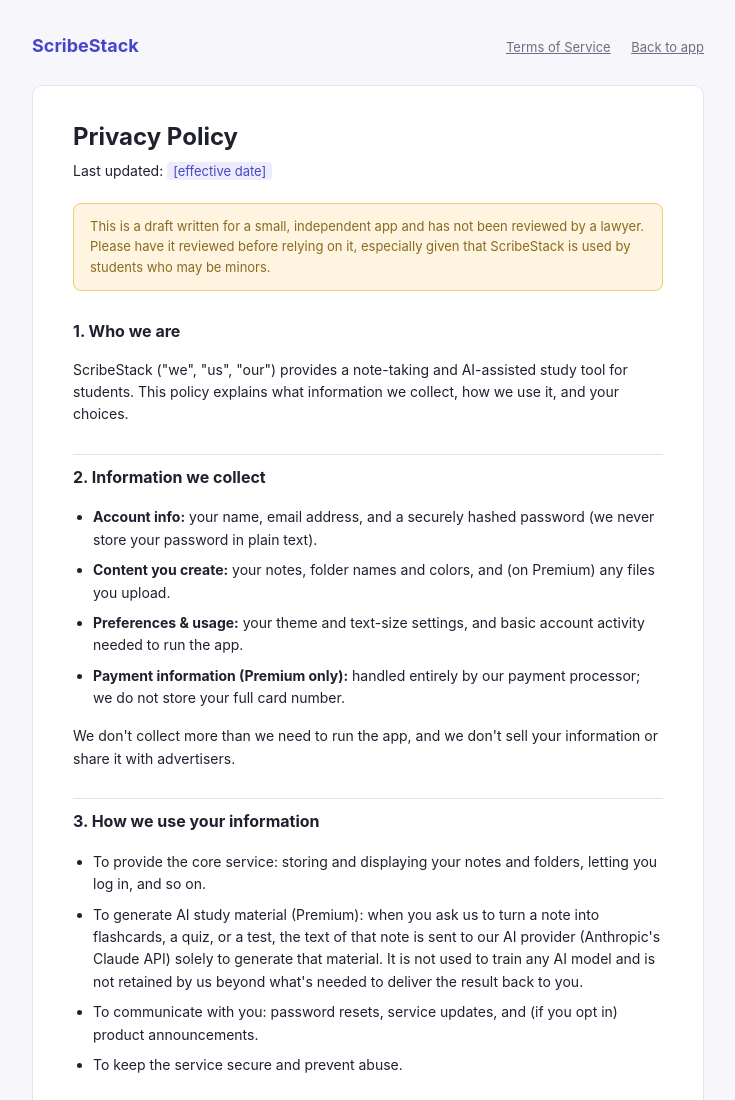
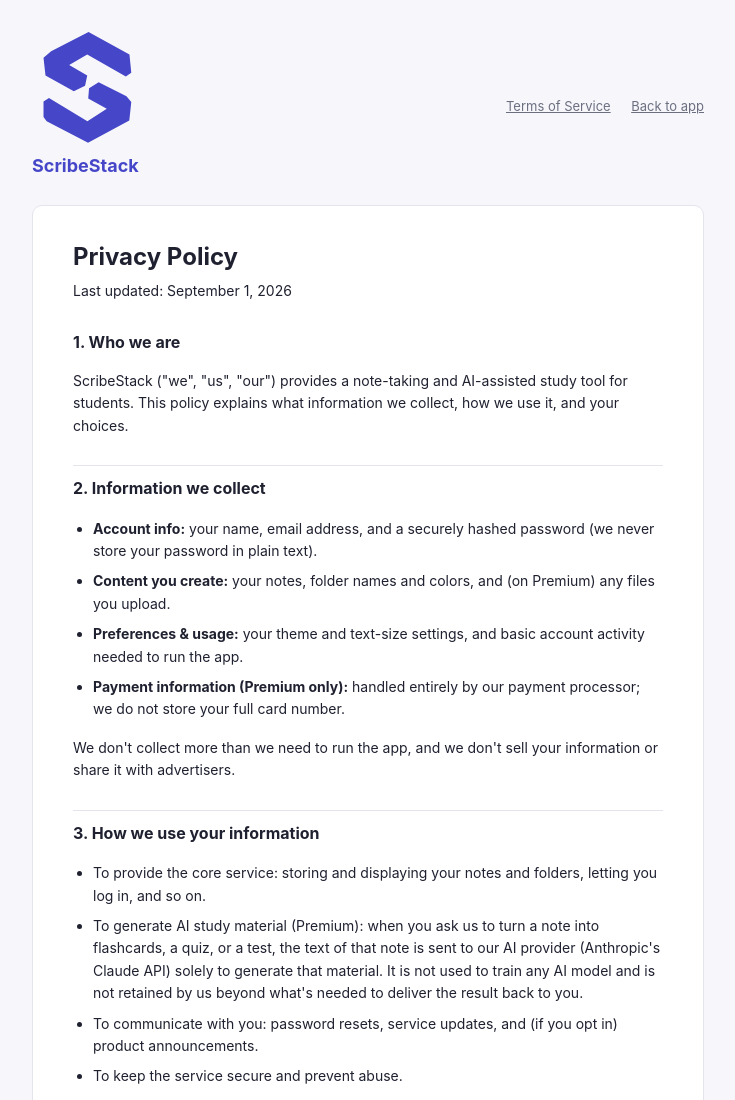
Before and after one commit to clarkretailofficial/study-app, a website: page studyapp/public/privacy.html in a window 1280 px wide. Shown: the top 1100 px of the page, without its empty margins (272-1007 px from the left). Drawn offline with Linux system fonts and the light colour scheme.

Commit message:
Update privacy.html

```diff
--- a/studyapp/public/privacy.html
+++ b/studyapp/public/privacy.html
@@ -9,7 +9,12 @@
 <body>
   <div class="legal-shell">
     <div class="legal-topbar">
-      <a class="legal-brand" href="/">ScribeStack</a>
+      <a class="legal-brand" href="/">
+        <span class="legal-brand-mark">
+          <svg viewBox="0 0 100 100" xmlns="http://www.w3.org/2000/svg" aria-hidden="true"><path fill="currentColor" d="M 89.48 63.13 L 85.15 57.91 L 60.07 45.37 L 51.42 50.60 L 50.67 59.85 L 67.39 69.10 L 49.93 80.45 L 15.30 59.40 L 10.37 62.69 L 10.37 76.72 L 13.21 80.45 L 50.52 99.85 L 87.69 79.85 Z"/><path fill="currentColor" d="M 10.37 23.28 L 12.16 39.10 L 37.69 53.43 L 47.84 48.36 L 49.78 39.10 L 33.51 29.85 L 49.78 20.30 L 84.55 40.15 L 89.48 36.72 L 87.84 20.30 L 50.97 0.00 L 17.24 17.31 Z"/></svg>
+        </span>
+        ScribeStack
+      </a>
       <nav class="legal-nav">
         <a href="/terms.html">Terms of Service</a>
         <a href="/">Back to app</a>
@@ -18,13 +23,7 @@
 
     <div class="legal-doc">
       <h1>Privacy Policy</h1>
-      <p class="legal-updated">Last updated: <span class="legal-placeholder">[effective date]</span></p>
-
-      <div class="legal-draft-notice">
-        This is a draft written for a small, independent app and has not been reviewed by a lawyer.
-        Please have it reviewed before relying on it, especially given that ScribeStack is used by
-        students who may be minors.
-      </div>
+      <p class="legal-updated">Last updated: September 1, 2026</p>
 
       <h2>1. Who we are</h2>
       <p>ScribeStack ("we", "us", "our") provides a note-taking and AI-assisted study tool for students.
```
